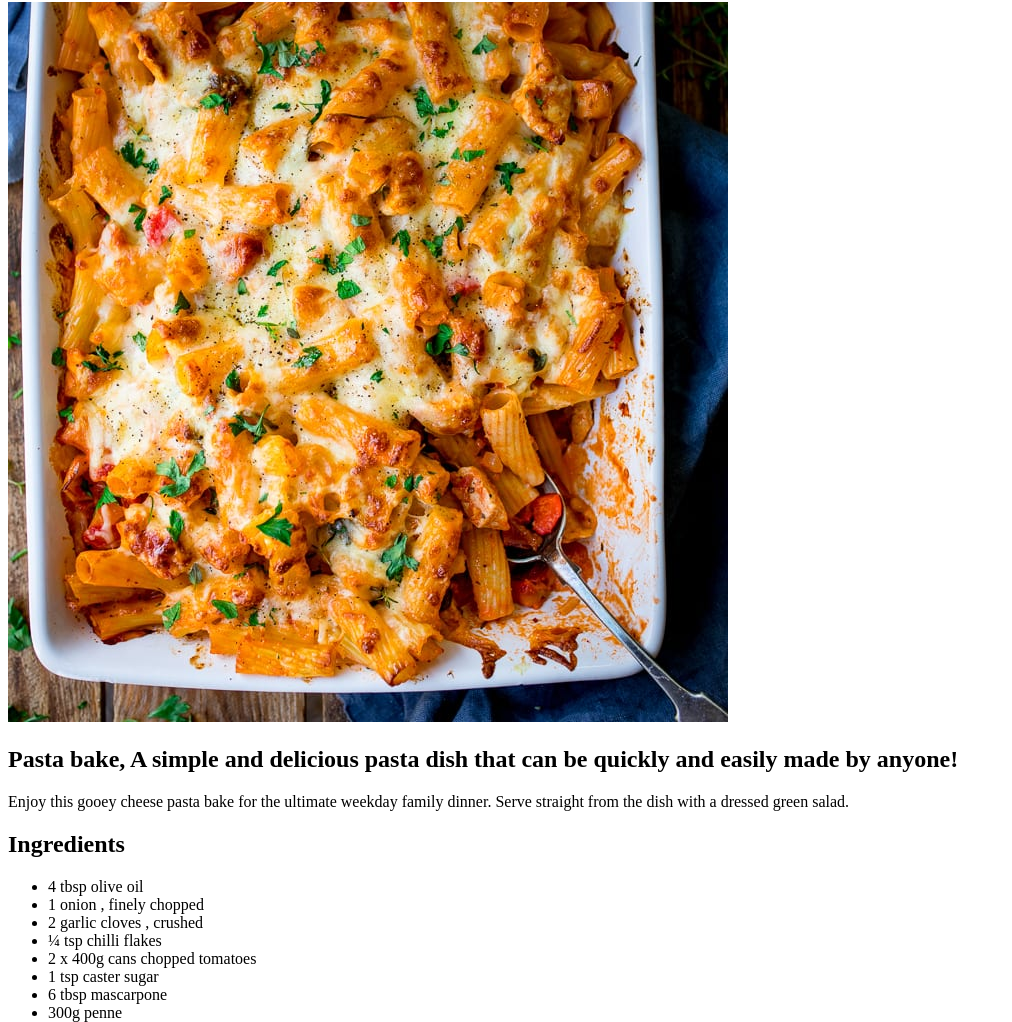
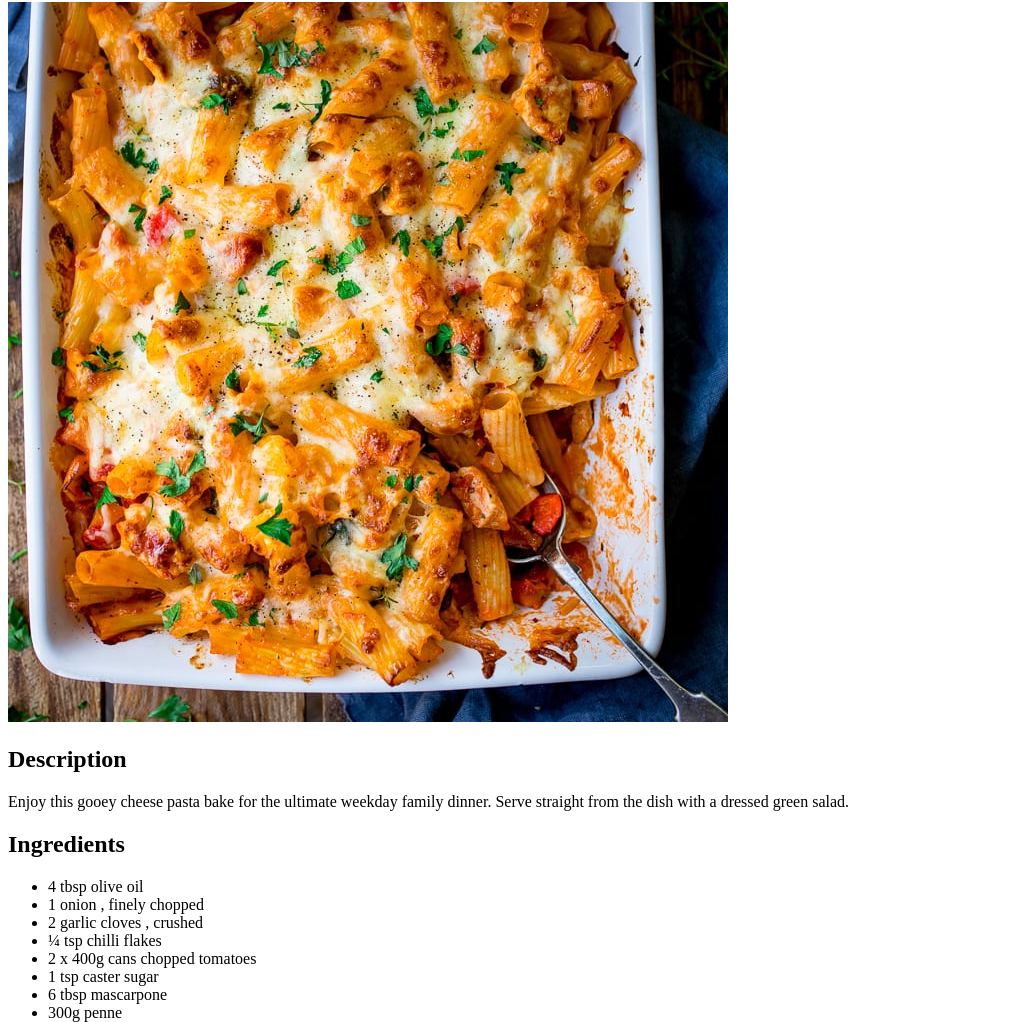
Before and after one commit to pmancaff/odin-recipes, a plain HTML site: page recipes/pastabake.html in a window 1280 px wide. Shown: the part 78-1100 px from the top of the page, without its empty margins (0-1012 px from the left). Drawn offline with Linux system fonts and the light colour scheme.

```diff
--- a/recipes/pastabake.html
+++ b/recipes/pastabake.html
@@ -10,7 +10,7 @@
 
         <img src="../images/pastabake.jpg" alt="A picture of pasta in a ceramic container covered in sauce and cheese">
 
-        <h2>Pasta bake, A simple and delicious pasta dish that can be quickly and easily made by anyone!</h2>
+        <h2>Description</h2>
 
         <p>Enjoy this gooey cheese pasta bake for the ultimate weekday family dinner. Serve straight from the dish with a dressed green salad.</p>
 
```
